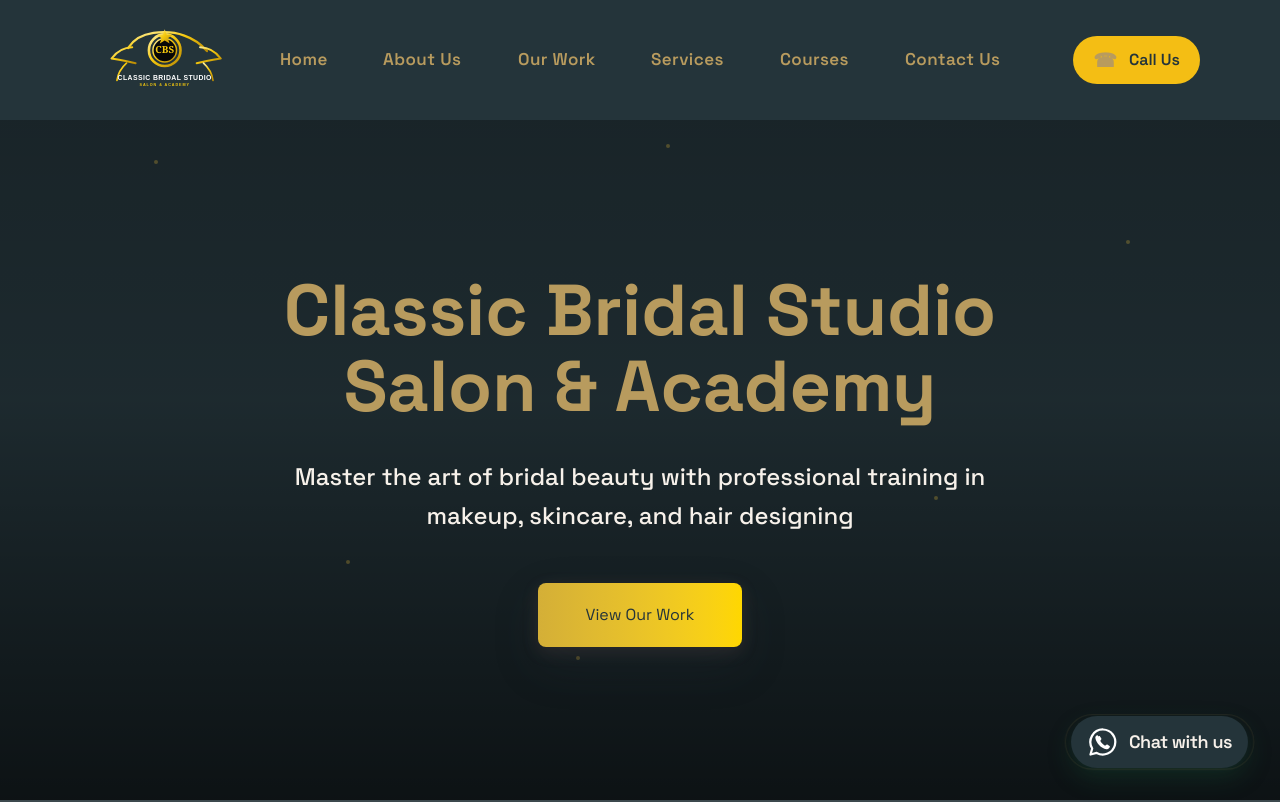
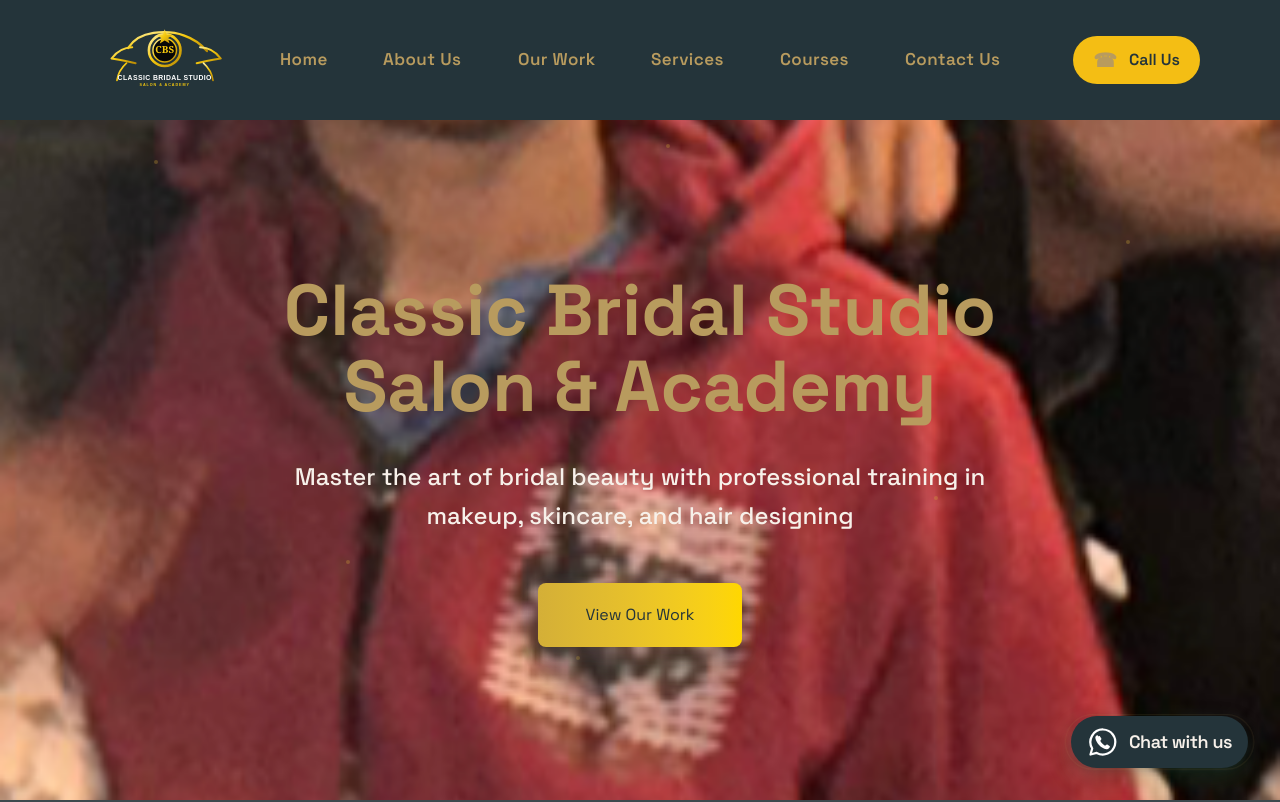
Before and after one commit to Uttampratapsingh/BarberShop, a Next.js app: page / in a window 1280 px wide. Shown: the top 802 px of the page. Built offline with nearby package versions, Linux system fonts and the light colour scheme; grey boxes are pictures that could not be loaded.

Commit message:
Removed overlay

```diff
--- a/app/BridalHero.tsx
+++ b/app/BridalHero.tsx
@@ -35,10 +35,10 @@
             ))}
 
             {/* Dark overlay */}
-            <div className="absolute inset-0 bg-black/65" />
+            {/* <div className="absolute inset-0 bg-black/65" /> */}
 
             {/* Extra gradient for cinematic look */}
-            <div className="absolute inset-0 bg-gradient-to-b from-black/35 via-black/20 to-black/65" />
+            {/* <div className="absolute inset-0 bg-gradient-to-b from-black/35 via-black/20 to-black/65" /> */}
 
             {/* Hero Content */}
             <div className="relative z-10 flex min-h-screen items-center justify-center px-6 text-center pt-[72px] sm:pt-[88px] md:pt-[120px]">
```
